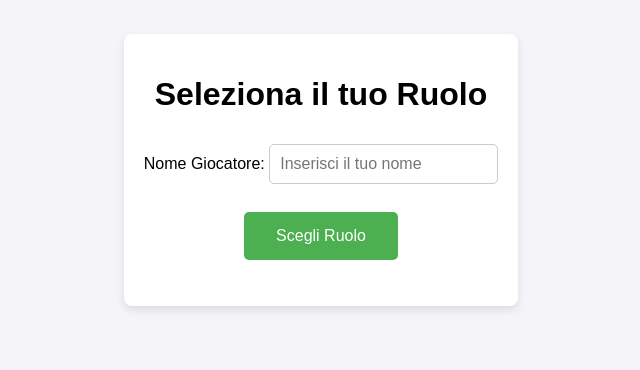
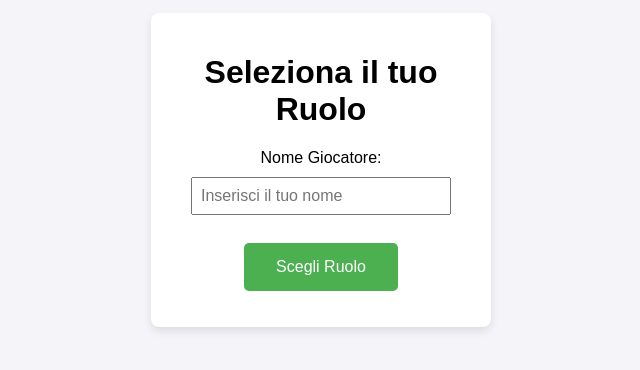
Before and after one commit to alien3b/Lupicontadini, a plain HTML site: page index.html in a window 1280 px wide. Shown: the part 230-600 px from the top of the page, without its empty margins (319-959 px from the left). Drawn offline with Linux system fonts and the light colour scheme.

Commit message:
style.css

```diff
--- a/style.css
+++ b/style.css
@@ -15,6 +15,7 @@ body {
     border-radius: 8px;
     padding: 20px;
     box-shadow: 0 4px 8px rgba(0, 0, 0, 0.1);
+    width: 300px;
 }
 
 button {
@@ -26,17 +27,20 @@ button {
     cursor: pointer;
     border-radius: 5px;
     transition: background-color 0.3s ease;
-    margin: 10px;
 }
 
 button:hover {
     background-color: #45a049;
 }
 
+button:disabled {
+    background-color: #d3d3d3;
+    cursor: not-allowed;
+}
+
 input {
-    padding: 10px;
+    padding: 8px;
+    margin: 10px 0;
+    width: 80%;
     font-size: 16px;
-    margin-top: 10px;
-    border: 1px solid #ccc;
-    border-radius: 5px;
 }
```
